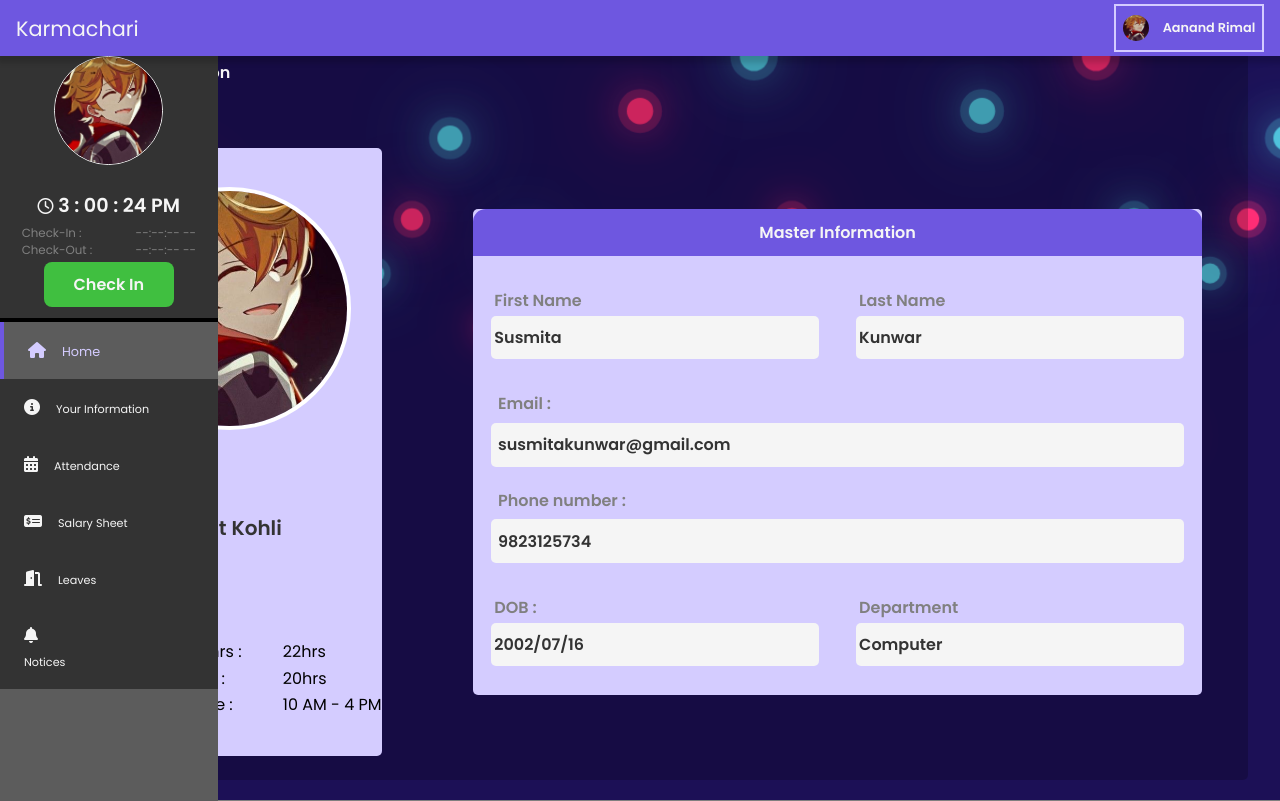
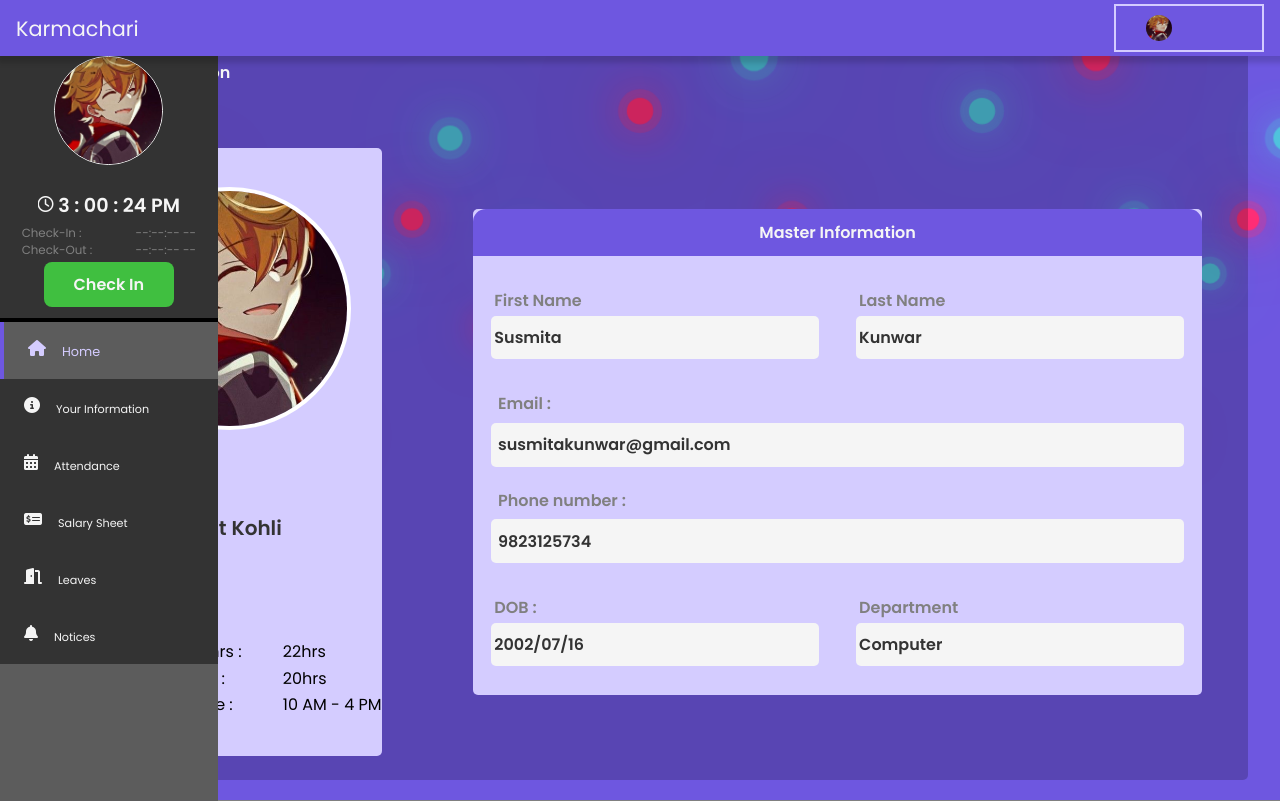
Before and after one commit to sujal07/Karmachari-main, a Django app: page /yourinformation in a window 1280 px wide. Run offline with Django 4.2, Linux system fonts and the light colour scheme; a user stored in the database is signed in; some libraries are stand-ins or nearby versions.

Commit message:
Navbar include test

```diff
--- a/account/templates/Navbar_Sidebar.html
+++ b/account/templates/Navbar_Sidebar.html
@@ -1,44 +1,42 @@
 {%load static%}
-
+<!DOCTYPE html>
+<html lang="en">
 <head>
     <meta charset="UTF-8">
     <meta http-equiv="X-UA-Compatible" content="IE=edge">
     <meta name="viewport" content="width=device-width, initial-scale=1.0">
     <link rel="stylesheet" href="{%static 'Css/Nav_sidebar.Css'%}">
-    <link rel="stylesheet" href="{%static 'Css/information.css'%}">
+    <link rel="stylesheet" href="{%static 'Css/Home.Css'%}">
     <script src="https://kit.fontawesome.com/7ee7d15580.js" crossorigin="anonymous"></script>
 </head>
-
 <body>
     <p id="counter" style="display:none;">0</p>
     <!-- =====================Nav Bar Section===================== -->
     <div class="nav-bar">
-        <div class="menu-open" id="menu-open">
-            <i class="fas fa-bars" id="side-icon"></i>
-        </div>
         <div class="logo_container">
-            <a href="/" class="logo">Karmachari</a>
+            <a href="#" class="logo">Karmachari</a>
         </div>
         <div class="drop-down" id="drop-down">
             <img src="{%static 'Images/avatar.jpg'%}" alt="" class="avatar">
-            <h1 class="Name">Aanand Rimal</h1>
+            <h1 class="Name">{{user.get_full_name}}</h1>
         </div>
     </div>
     <div class="sub-menu-wrap" id="sub-menu">
         <div class="sub-menu">
             <ul>
-                <div class="sub-item"><i class="fas fa-gear sub-item-icon"></i><a href="#"></i>Settings<i
-                            class="fas fa-arrow-right arrow-icon"></i></a></div>
-                <div class="sub-item" id="password-popup"><i class="fas fa-key sub-item-icon"></i><a href="#"></i>Change
-                        Password<i class="fas fa-arrow-right arrow-icon"></i></a></div>
-                <button class="sub-item" id=><i class="fas fa-right-from-bracket sub-item-icon"></i><a
-                        href="/login"></i>Logout<i class="fas fa-arrow-right arrow-icon"></i></a></button>
-            </ul>
+                <div class="sub-item"><i class="fas fa-gear sub-item-icon"></i><a href="#"></i>Settings<i class="fas fa-arrow-right arrow-icon"></i></a></div>
+                <div class="sub-item" id="password-popup"><i class="fas fa-key sub-item-icon"></i><a href="#"></i>Change Password<i class="fas fa-arrow-right arrow-icon"></i></a></div>
+
+                {%if user.is_authenticated%}
+                  <button class="sub-item" id= ><i class="fas fa-right-from-bracket sub-item-icon"></i><a href="logout"></i>Logout<i class="fas fa-arrow-right arrow-icon"></i></a></button>
+                {%endif%}
+
+                </ul>
         </div>
-    </div>
+     </div>
 
     <div class="side_bar">
-        <div class="container clock_section" id="clock-check">
+        <div class="container clock_section">
             <img src="{%static 'Images/avatar.jpg'%}" alt="" class="avatar">
             <div class="side-clock" id="clock">
                 <i class="far fa-clock clock-icon"></i>
@@ -48,11 +46,10 @@
 
             <div class="check-in-out">
 
-                <p class="Title-data"><span>Check-In : </span><br><span> Check-Out : </span></p>
+                    <p class="Title-data"><span>Check-In : </span><br><span> Check-Out : </span></p>
 
 
-                <p class="time-data"><span id="in-time" class="time">--:--:-- --</span> <br><span id="out-time"
-                        class="time">--:--:-- --</span></p>
+                    <p class="time-data"><span id="in-time" class="time">--:--:-- --</span> <br><span id="out-time" class="time">--:--:-- --</span></p>
 
             </div>
             <button id="Check-in" class="check-inout-btn Check-in">Check In</button>
@@ -62,21 +59,11 @@
         <div class="container menu_elements">
             <ul>
                 <li class="menu_item active-menu"><a href="#"><i class="fas fa-house menu-icon"></i>Home</a></li>
-                <div class="menu_item"><a href="Home.html"><i class="fas fa-circle-info menu-icon"></i>Your
-                            Information</a></div>
-                <li class="menu_item"><a href="Attendance.html"><i
-                            class="fas fa-calendar-days menu-icon"></i>Attendance</a></li>
-                <li class="menu_item"><a href="Salary_Sheet.html"><i
-                            class="fas fa-money-check-dollar menu-icon"></i>Salary Sheet</a></li>
-                <li class="menu_item "><a href="Leaves.html"><i class="fas fa-door-open menu-icon"></i>Leaves</a>
-                </li>
-                <li class="menu_item notice">
-                    <a href="Notices.html">
-                        <div class="bell-notification" current-count="8">
-                            <i class="fas fa-bell menu-icon"></i>
-                        </div>Notices
-                    </a>
-                </li>
+                <li class="menu_item"><a href="/yourinformation"><i class="fas fa-circle-info menu-icon"></i>Your Information</a></li>
+                <li class="menu_item"><a href="Attendance.html"><i class="fas fa-calendar-days menu-icon"></i>Attendance</a></li>
+                <li class="menu_item"><a href="Salary_Sheet.html"><i class="fas fa-money-check-dollar menu-icon"></i>Salary Sheet</a></li>
+                <li class="menu_item"><a href="Leaves.html"><i class="fas fa-door-open menu-icon"></i>Leaves</a></li>
+                <li class="menu_item"><a href="Notices.html"><i class="fas fa-bell menu-icon"></i>Notices</a></li>
             </ul>
         </div>
     </div>
@@ -93,13 +80,12 @@
             <input class="Answer" type="password">
             <p class="question">Confirm Password:</p>
             <input class="Answer" type="password"><br>
-            <input class="submit-btn" value="Save" type="submit" \>
+            <input class="submit-btn" value="Save" type="submit"\>
         </form>
     </div>
-    <!-- Loading square for squar.red network -->
     <div id="loader-wrapper" class="loader-wrapper">
         <span class="loader"><span class="loader-inner"></span></span>
     </div>
     <script src="{%static 'javaScript/Nav_sidebar.js'%}"></script>
-    <!-- <script src="asstes/javaScript/Home.js"></script> -->
+
 </body>
```
